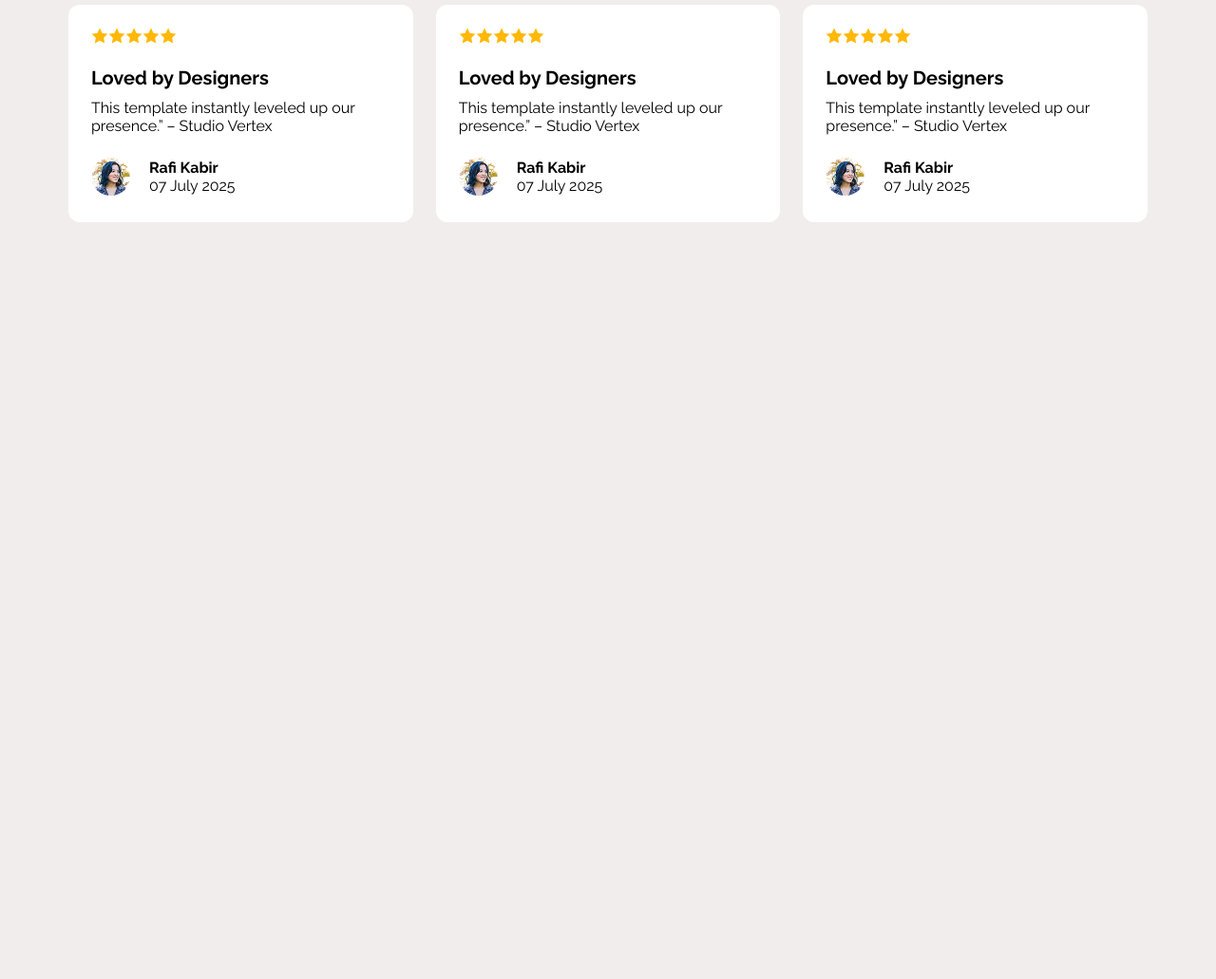
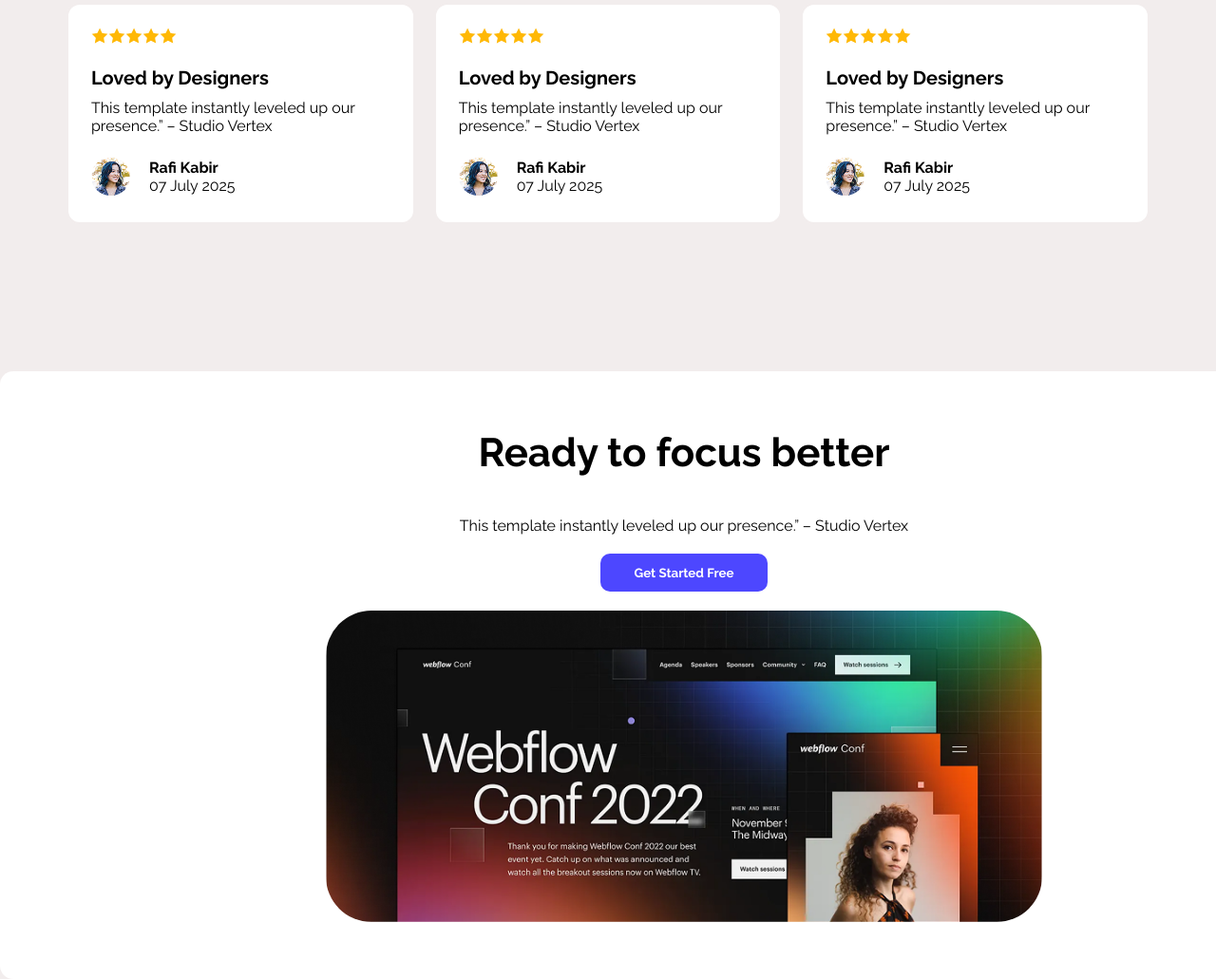
Before and after one commit to rafi1105/Assignment-01, a plain HTML site: page index.html in a window 1280 px wide. Shown: the part 1882-2913 px from the top of the page at 95% size. Before the commit the page ends 2273 px from the top, so only its background shows below. Drawn offline with Linux system fonts and the light colour scheme.

Commit message:
focus ready

```diff
--- a/index.css
+++ b/index.css
@@ -154,7 +154,30 @@ h3{
         }
     }
     }
+}
+.focus_better{
+    text-align: center;
+    margin-bottom: 150px;
+    padding: 70px 150px;
+    background: var(--secondary-bg);
+    border-radius: 14px;
+    width: 1140px;
+    height: 500px;
+    margin: auto;
+    display: flex;
+    flex-direction: column;
+    align-items: center;
+    justify-content: center;
+    gap: 20px;
 
+    h3{
+        font-size: 42px;
+        font-weight: var(--bold);
 
-
+    }
+    img{
+        min-width: 400px;
+        min-height: 328px;
+        border-radius: 48px;
+    }
 }
--- a/index.html
+++ b/index.html
@@ -123,6 +123,12 @@ Explore the live preview and imagine your <br> brand in this bold new look.
 
             </div>
         </div>
+        <div class="focus_better">
+            <h3>Ready to focus better</h3>
+            <p>This template instantly leveled up our presence.” – Studio Vertex</p>
+            <button class="btn-1">Get Started Free</button>
+            <img src="./B12A01-landing-launchpad/Assets/wc-big.png" alt="">
+        </div>
 
     </main>
 </body>
```
